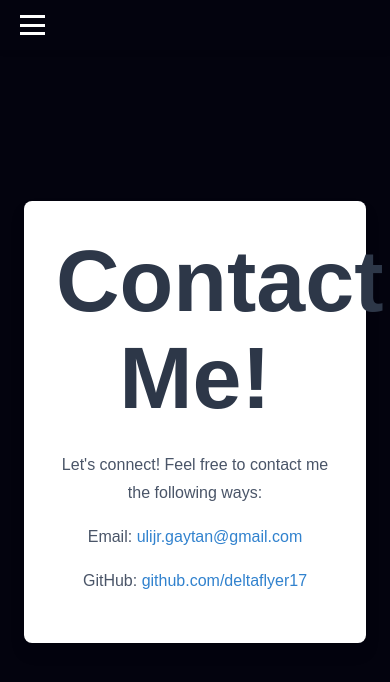
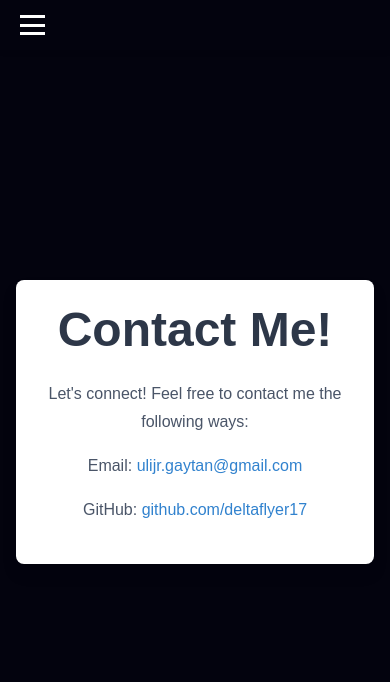
Before and after one commit to deltaflyer17/Portfolio, a React (Vite) app: page /contact in a window 390 px wide. Shown: the top 682 px of the page. Built offline with nearby package versions, Linux system fonts and the light colour scheme.

Commit message:
Update Contact.css

```diff
--- a/src/styles/Contact.css
+++ b/src/styles/Contact.css
@@ -41,3 +41,22 @@
   .contact-info a:hover {
     text-decoration: underline;
   }
+
+  /* Mobile responsiveness */
+@media (max-width: 768px) {
+  .contact-title {
+    font-size: 3rem; /* Reduce font size on smaller screens */
+  }
+
+  .contact-container {
+    padding: 1.5rem; /* Reduce padding */
+  }
+
+  .contact-info {
+    font-size: 1rem; /* Reduce text size */
+  }
+
+  .contact-page {
+    padding: 1rem; /* Adjust padding for smaller screens */
+  }
+}
```
